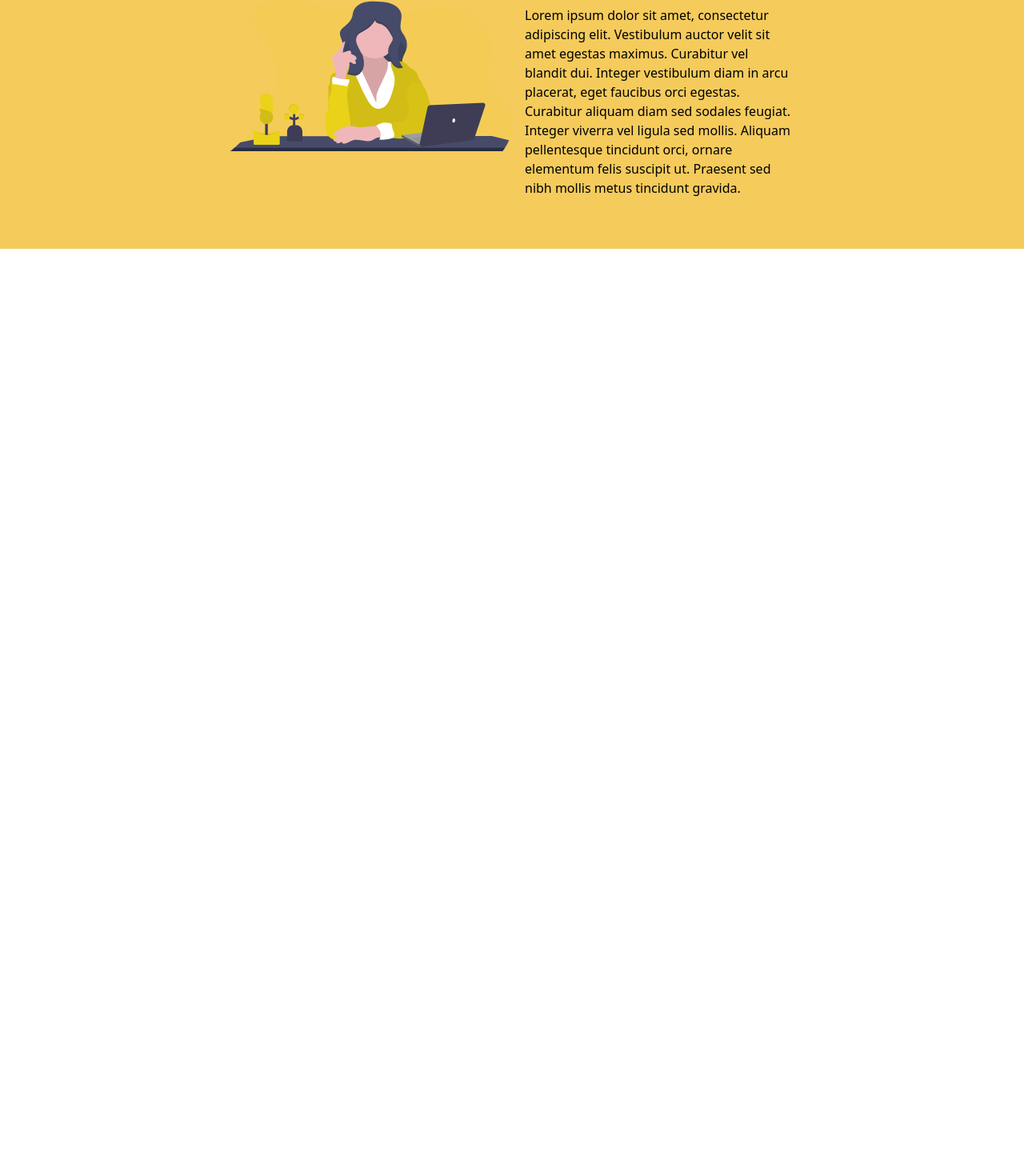
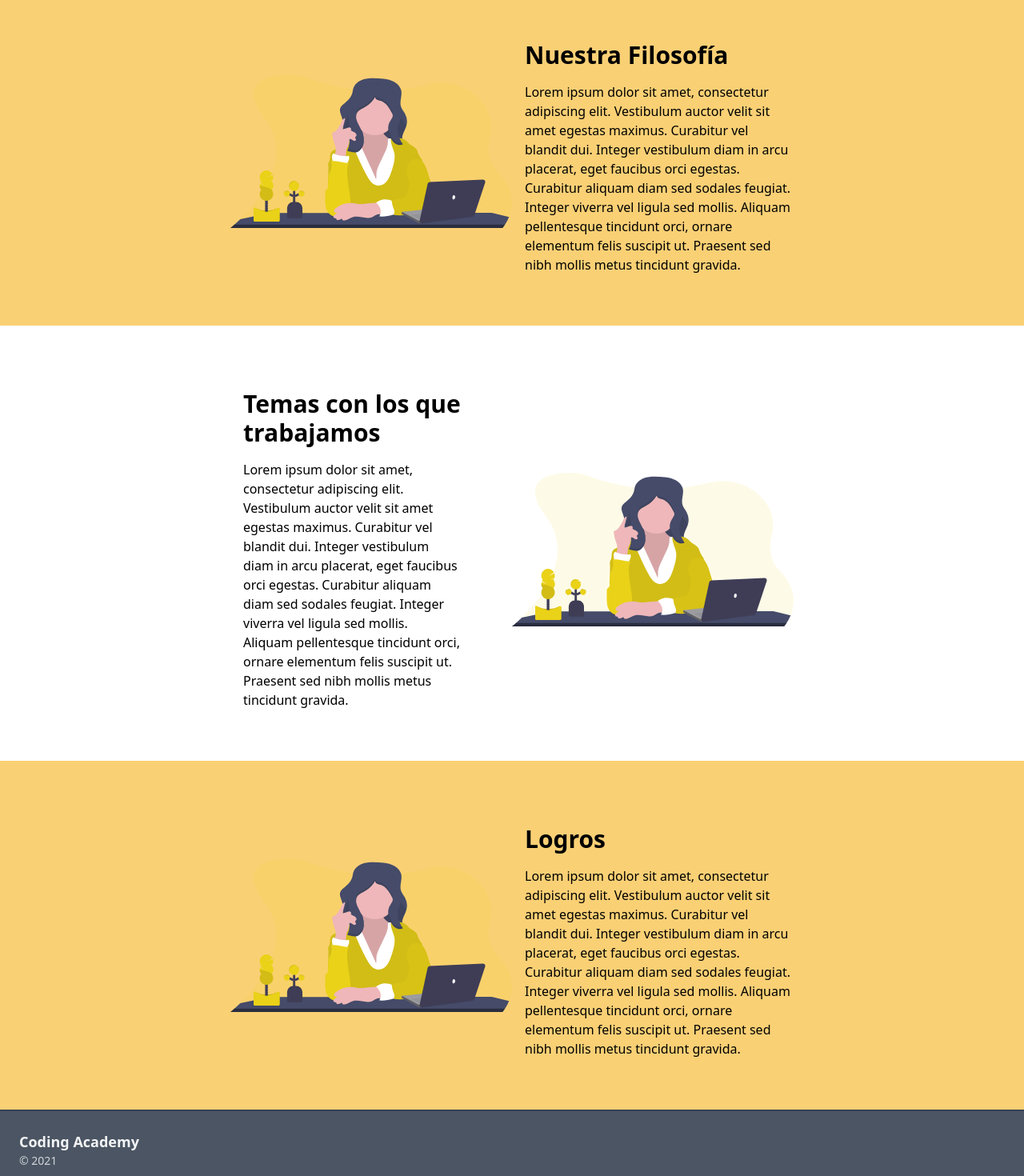
Before and after one commit to dnrm/ca, a React (Create React App) app: page / in a window 1280 px wide. Shown: the part 913-2383 px from the top of the page at 80% size. Before the commit the page ends 1224 px from the top, so only its background shows below. Built offline with nearby package versions, Linux system fonts and the light colour scheme.

Commit message:
:lipstick: Improved UI, added icons to footer, improved section component, changed height for hero section, and changed background image.

```diff
--- a/src/App.js
+++ b/src/App.js
@@ -2,6 +2,7 @@ import "./App.css";
 import Navigation from "./components/Navigation";
 import Hero from "./components/Hero";
 import Section from "./components/Section";
+import Footer from "./components/Footer";
 
 function App() {
     return (
@@ -26,7 +27,27 @@ function App() {
                     ac felis lobortis venenatis. Mauris cursus ornare lacus a
                     elementum.
                 </Section>
-                <Section heading="Subheading" img="../images/teacher.svg" color="#f5cb5c">
+                <Section heading="Nuestra Filosofía" img="../images/teacher.svg" color="#fad075" textColor="#303030">
+                    Lorem ipsum dolor sit amet, consectetur adipiscing elit.
+                    Vestibulum auctor velit sit amet egestas maximus. Curabitur
+                    vel blandit dui. Integer vestibulum diam in arcu placerat,
+                    eget faucibus orci egestas. Curabitur aliquam diam sed
+                    sodales feugiat. Integer viverra vel ligula sed mollis.
+                    Aliquam pellentesque tincidunt orci, ornare elementum felis
+                    suscipit ut. Praesent sed nibh mollis metus tincidunt
+                    gravida.
+                </Section>
+                <Section heading="Temas con los que trabajamos" img="../images/teacher.svg" color="white" right textColor="#303030">
+                    Lorem ipsum dolor sit amet, consectetur adipiscing elit.
+                    Vestibulum auctor velit sit amet egestas maximus. Curabitur
+                    vel blandit dui. Integer vestibulum diam in arcu placerat,
+                    eget faucibus orci egestas. Curabitur aliquam diam sed
+                    sodales feugiat. Integer viverra vel ligula sed mollis.
+                    Aliquam pellentesque tincidunt orci, ornare elementum felis
+                    suscipit ut. Praesent sed nibh mollis metus tincidunt
+                    gravida.
+                </Section>
+                <Section heading="Logros" img="../images/teacher.svg" color="#fad075" textColor="#303030">
                     Lorem ipsum dolor sit amet, consectetur adipiscing elit.
                     Vestibulum auctor velit sit amet egestas maximus. Curabitur
                     vel blandit dui. Integer vestibulum diam in arcu placerat,
@@ -37,6 +58,7 @@ function App() {
                     gravida.
                 </Section>
             </main>
+            <Footer />
         </div>
     );
 }
--- /dev/null
+++ b/src/components/Footer.js
@@ -0,0 +1,32 @@
+import React from "react";
+
+const Footer = () => {
+    return (
+        <footer className="p-6 bg-gray-600 border-t-2 border-gray-700">
+            <h2 className="text-lg text-gray-100 font-semibold">
+                Coding Academy
+            </h2>
+            <h3 className="text-sm text-gray-300">© 2021</h3>
+            <div className="icons text-white text-2xl mt-4">
+                <a
+                    href="https://www.instagram.com/codingacademymonterrey/"
+                    rel="noreferrer"
+                    target="_blank"
+                    className="pr-4"
+                >
+                    <i className="fab fa-instagram"></i>
+                </a>
+                <a
+                    href="https://www.facebook.com/CodingAcademyMty/"
+                    rel="noreferrer"
+                    target="_blank"
+                    className="pr-4"
+                >
+                    <i className="fab fa-facebook-square"></i>
+                </a>
+            </div>
+        </footer>
+    );
+};
+
+export default Footer;
--- a/src/components/Hero.js
+++ b/src/components/Hero.js
@@ -4,7 +4,7 @@ const Hero = (props) => {
     return (
         <section
             id="hero"
-            className="h-72 flex justify-center items-center bg-cover"
+            className="h-96 flex justify-center items-center bg-cover bg-center"
         >
             <h1 className="font-black text-7xl text-white">{props.text}</h1>
         </section>
--- a/src/components/Section.js
+++ b/src/components/Section.js
@@ -4,10 +4,10 @@ const Section = (props) => {
     if (props.pureText) {
         return (
             <section
-                class="xl:px-72 md:px-20 px-10 py-16 flex justify-center items-center flex-col"
+                className="xl:px-72 md:px-20 px-10 py-16 flex justify-center items-center flex-col"
                 style={{ backgroundColor: props.color }}
             >
-                <h1 class="font-black text-3xl text-black py-4">
+                <h1 className="font-black text-3xl text-black py-4">
                     {props.heading}
                 </h1>
                 <p>{props.children}</p>
@@ -15,20 +15,44 @@ const Section = (props) => {
         );
     }
 
+    if (props.right) {
+        return (
+            <section
+                id="block-2"
+                class="xl:px-72 md:px-20 px-10 py-16 grid md:grid-cols-2 grid-cols-1"
+                style={{ backgroundColor: props.color }}
+            >
+                <div class="text flex justify-center items-start flex-col ml-4">
+                    <h1 class={`font-black text-3xl text-${props.textColor} py-4`}>
+                        {props.heading}
+                    </h1>
+                    <p class={`text-${props.textColor} mr-16`}>
+                        {props.children}
+                    </p>
+                </div>
+                <div class="image flex justify-center items-center mt-4">
+                    <img src={props.img} alt="Teacher illustration" />
+                </div>
+            </section>
+        );
+    }
+
     return (
         <section
             id="block-3"
-            class="xl:px-72 md:px-20 px-10 py-16 grid md:grid-cols-2 grid-cols-1"
+            className="xl:px-72 md:px-20 px-10 py-16 grid md:grid-cols-2 grid-cols-1"
             style={{ backgroundColor: props.color }}
         >
-            <div class="image flex justify-center items-center">
+            <div className="image flex justify-center items-center">
                 <img src={props.img} alt="" />
             </div>
-            <div class="text flex justify-center items-start flex-col ml-4">
-                <h1 class="font-black text-3xl text-black py-4">
+            <div className="text flex justify-center items-start flex-col ml-4">
+                <h1
+                    className={`font-black text-3xl py-4 text-${props.textColor}`}
+                >
                     {props.heading}
                 </h1>
-                <p class="text-black">{props.children}</p>
+                <p className={`text-${props.textColor}`}>{props.children}</p>
             </div>
         </section>
     );
--- a/src/index.css
+++ b/src/index.css
@@ -1,5 +1,5 @@
 section#hero {
-  background-image: url('https://images.unsplash.com/photo-1518203562797-e8ddfedac64c');
+  background-image: url('https://images.unsplash.com/photo-1487528742387-d53d4f12488d');
 }
 
 section#block-2 {
```
